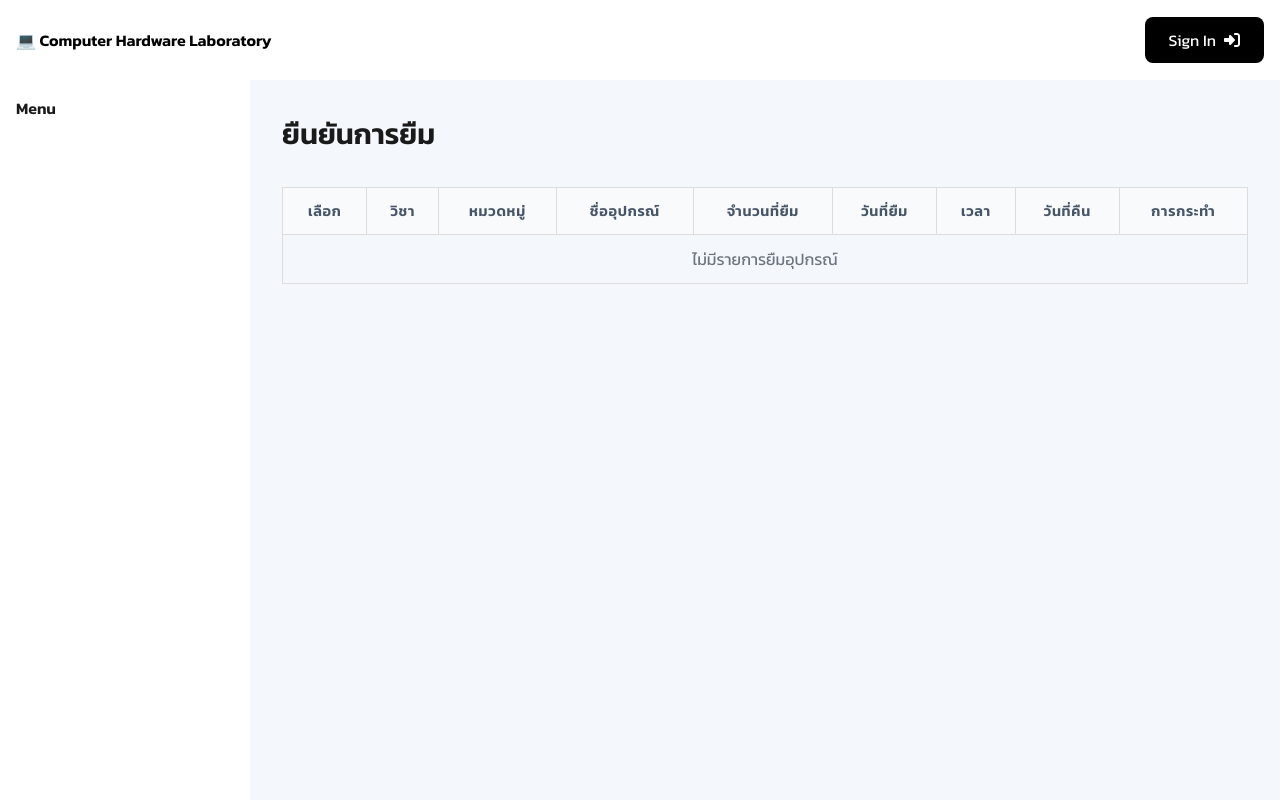
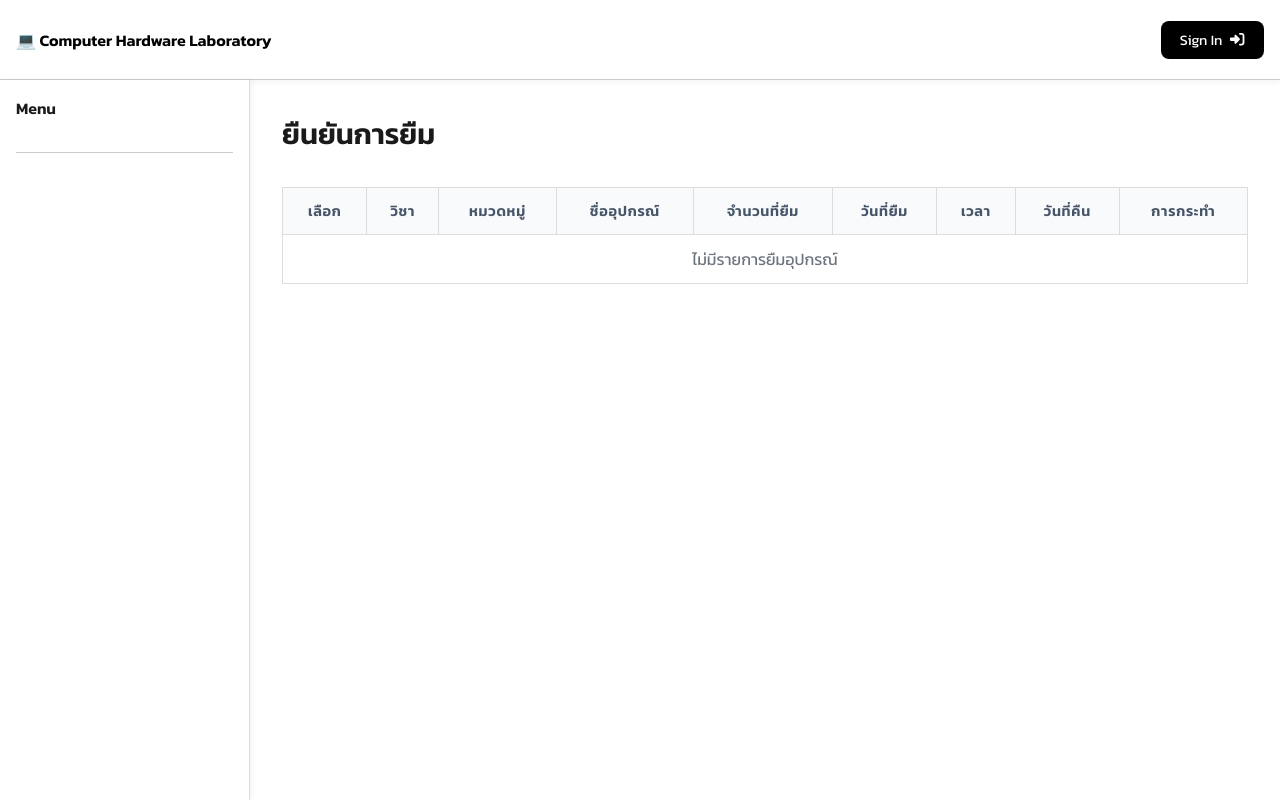
Before and after one commit to sareefhub/Computer-Hardware-Laboratory, a React (Create React App) app in the folder client/: page /borrow-confirm in a window 1280 px wide. Built offline with nearby package versions, Linux system fonts and the light colour scheme.

Commit message:
แก้ไข css

```diff
--- a/client/src/components/navbar.css
+++ b/client/src/components/navbar.css
@@ -11,6 +11,8 @@
   padding: 0 1em;
   box-sizing: border-box;
   z-index: 1000;
+  border-bottom: 1px solid #ccc;
+  box-shadow: 0 2px 6px rgba(0, 0, 0, 0.05);
 }
 
 .navbar-logo {
@@ -25,36 +27,22 @@
   color: #ff7551;
 }
 
-.navbar-login-btn,
-.navbar-logout-btn {
+.navbar-login-btn {
   background-color: black;
   color: white;
-  padding: clamp(0.5rem, 1.5vw, 0.7rem) clamp(1rem, 3vw, 1.5rem);
-  font-size: clamp(0.9rem, 2vw, 1rem);
+  padding: 0.5rem 1.2rem;
+  font-size: 0.9rem;
   border-radius: 8px;
   display: flex;
   align-items: center;
-  gap: clamp(0.3rem, 1vw, 0.5rem);
+  gap: 0.5rem;
   cursor: pointer;
   border: none;
-  transition: background-color 0.3s ease, transform 0.2s ease;
+  transition: background-color 0.3s ease;
 }
 
-.navbar-login-btn:hover,
-.navbar-logout-btn:hover {
+.navbar-login-btn:hover {
   background: #ff7551;
-}
-
-.navbar-user-section {
-  display: flex;
-  align-items: center;
-  gap: clamp(0.5rem, 2vw, 1.2rem);
-}
-
-.navbar-username {
-  font-size: clamp(0.9rem, 2vw, 1rem);
-  font-weight: 500;
-  color: #1a1a1a;
 }
 
 .navbar-right {
@@ -63,10 +51,15 @@
   gap: 1rem;
 }
 
+.navbar-notification {
+  font-size: 1.5rem;
+  cursor: pointer;
+}
+
 .navbar-toggle {
   display: none;
   font-size: 1.5rem;
-  color: black ;
+  color: black;
   cursor: pointer;
 }
 
@@ -74,12 +67,4 @@
   .navbar-toggle {
     display: block;
   }
-
-  .navbar-user-section {
-    display: none;
-  }
-
-  .navbar-login-btn {
-    display: none;
-  }
 }
--- a/client/src/components/navbar.js
+++ b/client/src/components/navbar.js
@@ -1,34 +1,23 @@
-import React, { useEffect, useState } from 'react';
+import { useEffect, useState } from 'react';
 import { useNavigate } from 'react-router-dom';
 import { FontAwesomeIcon } from '@fortawesome/react-fontawesome';
-import { faSignInAlt, faSignOutAlt, faBars } from '@fortawesome/free-solid-svg-icons';
+import { faBars, faBell, faSignInAlt } from '@fortawesome/free-solid-svg-icons';
 import './navbar.css';
 
 const Navbar = ({ onToggleSidebar }) => {
   const navigate = useNavigate();
-  const [user, setUser] = useState({ name: '', role: '' });
   const [isLoggedIn, setIsLoggedIn] = useState(false);
 
   useEffect(() => {
     const currentUser = JSON.parse(localStorage.getItem("currentUser"));
-    if (currentUser) {
-      setUser({ name: currentUser.username, role: currentUser.role });
-      setIsLoggedIn(true);
-    } else {
-      setUser({ name: '', role: '' });
-      setIsLoggedIn(false);
-    }
+    setIsLoggedIn(!!currentUser); // แปลงเป็น true/false
   }, []);
 
-  const handleLogout = () => {
-    localStorage.removeItem("currentUser");
-    setIsLoggedIn(false);
-    setUser({ name: '', role: '' });
-    navigate('/');
+  const handleLogoClick = () => navigate('/');
+  const handleNotificationClick = () => {
+    alert('ยังไม่มีการแจ้งเตือน');
   };
-
   const handleLoginClick = () => navigate('/login');
-  const handleLogoClick = () => navigate('/');
 
   return (
     <div className="navbar-container">
@@ -42,17 +31,15 @@ const Navbar = ({ onToggleSidebar }) => {
             Sign In <FontAwesomeIcon icon={faSignInAlt} />
           </button>
         ) : (
-          <div className="navbar-user-section">
-            <p className="navbar-username">👤 {user.name}</p>
-            <button className="navbar-logout-btn" onClick={handleLogout}>
-              Logout <FontAwesomeIcon icon={faSignOutAlt} />
-            </button>
-          </div>
+          <>
+            <div className="navbar-notification" onClick={handleNotificationClick}>
+              <FontAwesomeIcon icon={faBell} />
+            </div>
+            <div className="navbar-toggle" onClick={onToggleSidebar}>
+              <FontAwesomeIcon icon={faBars} />
+            </div>
+          </>
         )}
-
-        <div className="navbar-toggle" onClick={onToggleSidebar}>
-          <FontAwesomeIcon icon={faBars} />
-        </div>
       </div>
     </div>
   );
--- a/client/src/components/sidebar.css
+++ b/client/src/components/sidebar.css
@@ -8,24 +8,12 @@
   padding: 1em;
   transition: left 0.3s ease;
   z-index: 1000;
+  border-right: 1px solid #ddd;
+  box-shadow: 2px 0 6px rgba(0, 0, 0, 0.05);
 }
 
 .sidebar-container.sidebar-open {
   left: -250px;
-}
-
-.sidebar-hamburger-btn {
-  display: block;
-  position: fixed;
-  top: 15px;
-  left: 15px;
-  font-size: 1.5rem;
-  background: #002147;
-  color: white;
-  padding: 0.6rem;
-  border-radius: 8px;
-  z-index: 1001;
-  cursor: pointer;
 }
 
 .sidebar-header {
@@ -91,6 +79,42 @@
   font-size: 1rem;
 }
 
+.sidebar-logout-btn {
+  background-color: black;
+  color: white;
+  padding: clamp(0.5rem, 1.5vw, 0.7rem) clamp(1rem, 3vw, 1.5rem);
+  font-size: clamp(0.9rem, 2vw, 1rem);
+  border-radius: 8px;
+  display: flex;
+  align-items: center;
+  gap: clamp(0.3rem, 1vw, 0.5rem);
+  cursor: pointer;
+  border: none;
+  transition: background-color 0.3s ease, transform 0.2s ease;
+  justify-content: center;
+  width: 100%;
+}
+
+.sidebar-logout-btn:hover {
+  background: #ff7551;
+}
+
+.sidebar-username {
+  font-size: clamp(0.9rem, 2vw, 1rem);
+  font-weight: 500;
+  color: #1a1a1a;
+}
+
+.sidebar-profile {
+  display: flex;
+  flex-direction: column;
+  align-items: center;
+  padding: 1rem;
+  border-top: 1px solid #ccc;
+  background-color: #fff;
+  margin-top: auto;
+}
+
 @media screen and (max-width: 1024px) {
   .sidebar-container {
     left: -250px;
--- a/client/src/components/sidebar.js
+++ b/client/src/components/sidebar.js
@@ -1,19 +1,36 @@
-import React from 'react';
+import { useEffect, useState } from 'react';
 import { FontAwesomeIcon } from '@fortawesome/react-fontawesome';
 import {
   faUser, faMicrochip, faChartSimple, faHandshake,
-  faHistory, faPrint, faKey, faCircleQuestion, faHandHolding
+  faHistory, faPrint, faKey, faCircleQuestion, faHandHolding, faSignOutAlt
 } from '@fortawesome/free-solid-svg-icons';
 import { useNavigate, useLocation } from 'react-router-dom';
-import { getCurrentUser } from '../helpers/helper';
 import './sidebar.css';
 
 const Sidebar = ({ isOpen }) => {
   const navigate = useNavigate();
   const location = useLocation();
 
-  const currentUser = getCurrentUser();
-  const { role } = currentUser || {};
+  const [user, setUser] = useState({ name: '', role: '' });
+  const [isLoggedIn, setIsLoggedIn] = useState(false);
+
+  useEffect(() => {
+    const currentUser = JSON.parse(localStorage.getItem("currentUser"));
+    if (currentUser) {
+      setUser({ name: currentUser.username, role: currentUser.role });
+      setIsLoggedIn(true);
+    }
+  }, []);
+
+  const handleNavigate = (path) => navigate(path);
+  const handleLogout = () => {
+    localStorage.removeItem("currentUser");
+    setIsLoggedIn(false);
+    setUser({ name: '', role: '' });
+    navigate('/');
+  };
+
+  const isActive = (path) => location.pathname === path;
 
   const menuItems = [
     { path: '/admin/dashboard', icon: faChartSimple, label: 'แดชบอร์ด', roles: ['admin'] },
@@ -27,18 +44,14 @@ const Sidebar = ({ isOpen }) => {
     { path: '/how-to-use', icon: faCircleQuestion, label: 'วิธีการใช้งาน', roles: ['admin', 'user'] }
   ];
 
-  const handleNavigate = (path) => {
-    navigate(path);
-  };
-
-  const isActive = (path) => location.pathname === path;
-  const accessibleMenuItems = menuItems.filter(item => item.roles.includes(role));
+  const accessibleMenuItems = menuItems.filter(item => item.roles.includes(user.role));
 
   return (
     <aside className={`sidebar-container ${isOpen ? 'sidebar-open' : ''}`}>
       <div className="sidebar-header">
         <h3 className="sidebar-title" onClick={() => navigate('/')}>Menu</h3>
       </div>
+
       <div className="sidebar-main">
         {accessibleMenuItems.map(({ path, icon, label }) => (
           <div
@@ -53,6 +66,17 @@ const Sidebar = ({ isOpen }) => {
           </div>
         ))}
       </div>
+
+      <div className="sidebar-profile">
+        {isLoggedIn && (
+          <>
+            <p className="sidebar-username">👤 {user.name}</p>
+            <button className="sidebar-logout-btn" onClick={handleLogout}>
+              Logout <FontAwesomeIcon icon={faSignOutAlt} />
+            </button>
+          </>
+        )}
+      </div>
     </aside>
   );
 };
--- a/client/src/pages/hardware-detail/hardware-detail.js
+++ b/client/src/pages/hardware-detail/hardware-detail.js
@@ -1,15 +1,25 @@
+import { useState } from "react";
 import { useParams } from "react-router-dom";
-import { FileText, Youtube, ImageIcon } from 'lucide-react';
+import { FileText, Youtube, ImageIcon } from "lucide-react";
 import hardwareData from "../../mockData/hardwareData";
 import Sidebar from "../../components/sidebar";
 import Navbar from "../../components/navbar";
 import "./hardware-detail.css";
+import "../../styles/layout.css";
 
 const HardwareDetail = () => {
   const { id } = useParams();
+  const [isSidebarOpen, setSidebarOpen] = useState(false);
   const hardware = hardwareData.find((item) => item.id === Number.parseInt(id));
 
-  // ข้อมูลตัวอย่าง - ในระบบจริง ควรดึงข้อมูลจากฐานข้อมูล
+  if (!hardware) {
+    return (
+      <div className="hardware-detail-not-found">
+        <h2>ไม่พบอุปกรณ์!</h2>
+      </div>
+    );
+  }
+
   const sampleHardware = {
     ...hardware,
     images: ["/placeholder.svg?height=300&width=400", "/placeholder.svg?height=300&width=400"],
@@ -24,23 +34,11 @@ const HardwareDetail = () => {
     }
   };
 
-  if (!hardware) {
-    return (
-      <div className="hardware-detail-not-found">
-        <h2>ไม่พบอุปกรณ์!</h2>
-      </div>
-    );
-  }
-
   return (
-    <div className="hardware-detail-page">
-      <div className="hardware-detail-navbar">
-        <Navbar />
-      </div>
-      <div className="hardware-detail-body">
-        <div className="hardware-detail-sidebar">
-          <Sidebar />
-        </div>
+    <div className="page-container">
+      <Navbar onToggleSidebar={() => setSidebarOpen(!isSidebarOpen)} />
+      <Sidebar isOpen={isSidebarOpen} onClose={() => setSidebarOpen(false)} />
+      <div className="page-content">
         <div className="hardware-detail-content">
           <div className="hardware-detail-content-page">
             <div className="hardware-detail-header">
@@ -51,7 +49,6 @@ const HardwareDetail = () => {
             </div>
             <div className="hardware-detail-wrapper">
               <div className="hardware-detail-content-main">
-                {/* ข้อมูลอุปกรณ์ */}
                 <div className="hardware-detail-info">
                   <h2>{hardware.deviceName}</h2>
                   <div className="hardware-info-grid">
@@ -78,7 +75,6 @@ const HardwareDetail = () => {
                   </div>
                 </div>
 
-                {/* รูปภาพอุปกรณ์ */}
                 <div className="hardware-detail-images">
                   <div className="hardware-section-header">
                     <ImageIcon className="hardware-section-icon" />
@@ -97,9 +93,7 @@ const HardwareDetail = () => {
                 </div>
               </div>
 
-              {/* ส่วนข้อมูลด้านข้าง */}
               <div className="hardware-detail-side-content">
-                {/* Datasheet */}
                 {sampleHardware.datasheet && (
                   <div className="hardware-datasheet-section">
                     <div className="hardware-section-header">
@@ -118,7 +112,6 @@ const HardwareDetail = () => {
                   </div>
                 )}
 
-                {/* Tutorial Section */}
                 {sampleHardware.tutorial && (
                   <div className="hardware-tutorial-section">
                     <div className="hardware-section-header">
--- a/client/src/styles/layout.css
+++ b/client/src/styles/layout.css
@@ -2,7 +2,6 @@
   display: flex;
   flex-direction: column;
   min-height: 100vh;
-  background: #f4f7fc;
 }
 
 .page-content {
```
